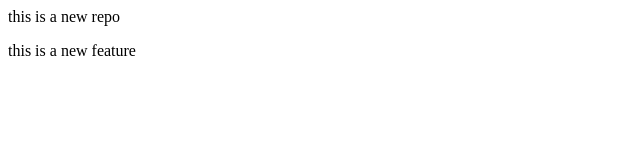
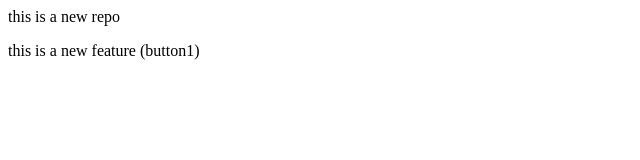
Before and after one commit to pravatranjanpal/LocalRepo, a plain HTML site: page index.html in a window 1280 px wide. Shown: the full height of the page, 0-640 px from the left. Drawn offline with Linux system fonts and the light colour scheme.

```diff
--- a/index.html
+++ b/index.html
@@ -1,2 +1,2 @@
 <p>this is a new repo</p>
-<p>this is a new feature</p>
+<p>this is a new feature (button1)</p>
```
